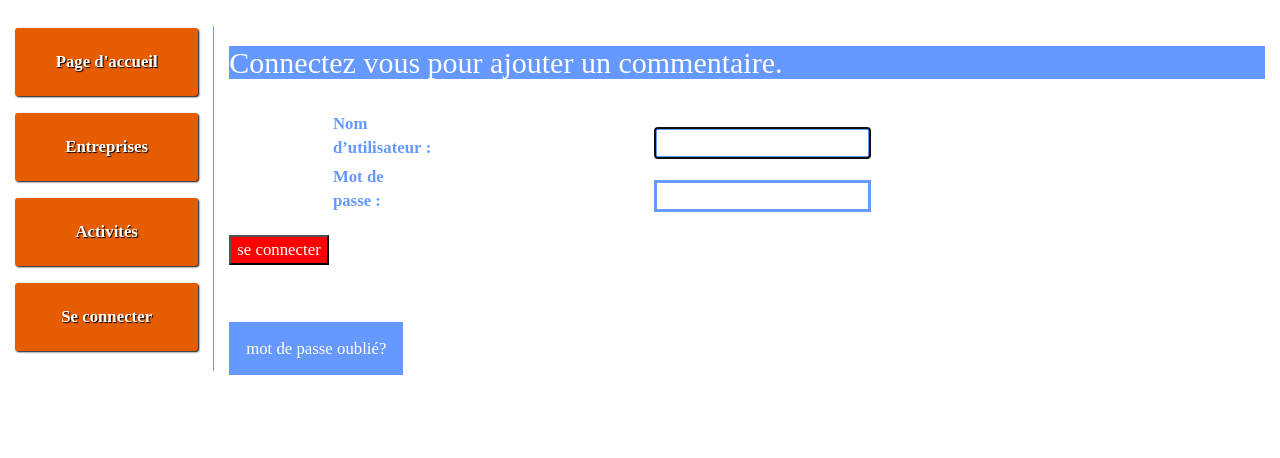
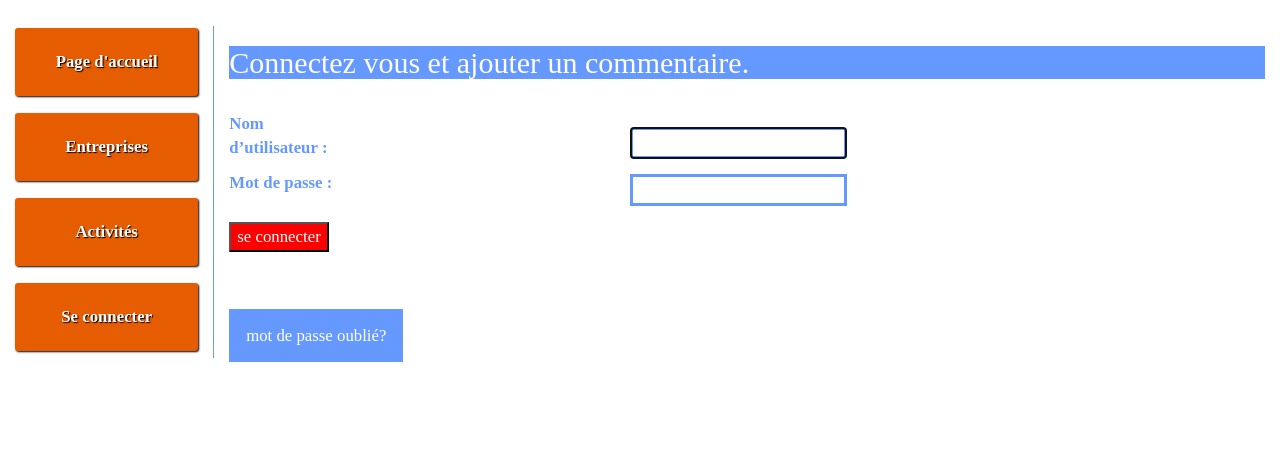
Before and after one commit to sarrme/seminaire_web, a Django app: page /accounts/login/?next=/accounts/login/ in a window 1280 px wide. Shown: the top 458 px of the page. Run offline with Django 3.2, Linux system fonts and the light colour scheme; some libraries are stand-ins or nearby versions.

Commit message:
changing the stylesheet

```diff
--- a/simulation/static/css/style.css
+++ b/simulation/static/css/style.css
@@ -155,8 +155,7 @@ h4{
 }
 table {
 
-  width: 80%;
-  margin: 0 auto;
+  width: 100%;
 
 }
 
--- a/templates/registration/login.html
+++ b/templates/registration/login.html
@@ -11,7 +11,7 @@
     <p>Votre compte n'a pas accès à cette page. Pour continuer,
     Connectez vous avec un compte ayant accès.</p>
     {% else %}
-    <h2>Connectez vous pour ajouter un commentaire.</h2>
+    <h2>Connectez vous et ajouter un commentaire.</h2>
     {% endif %}
 {% endif %}
 {% load i18n %}
```
